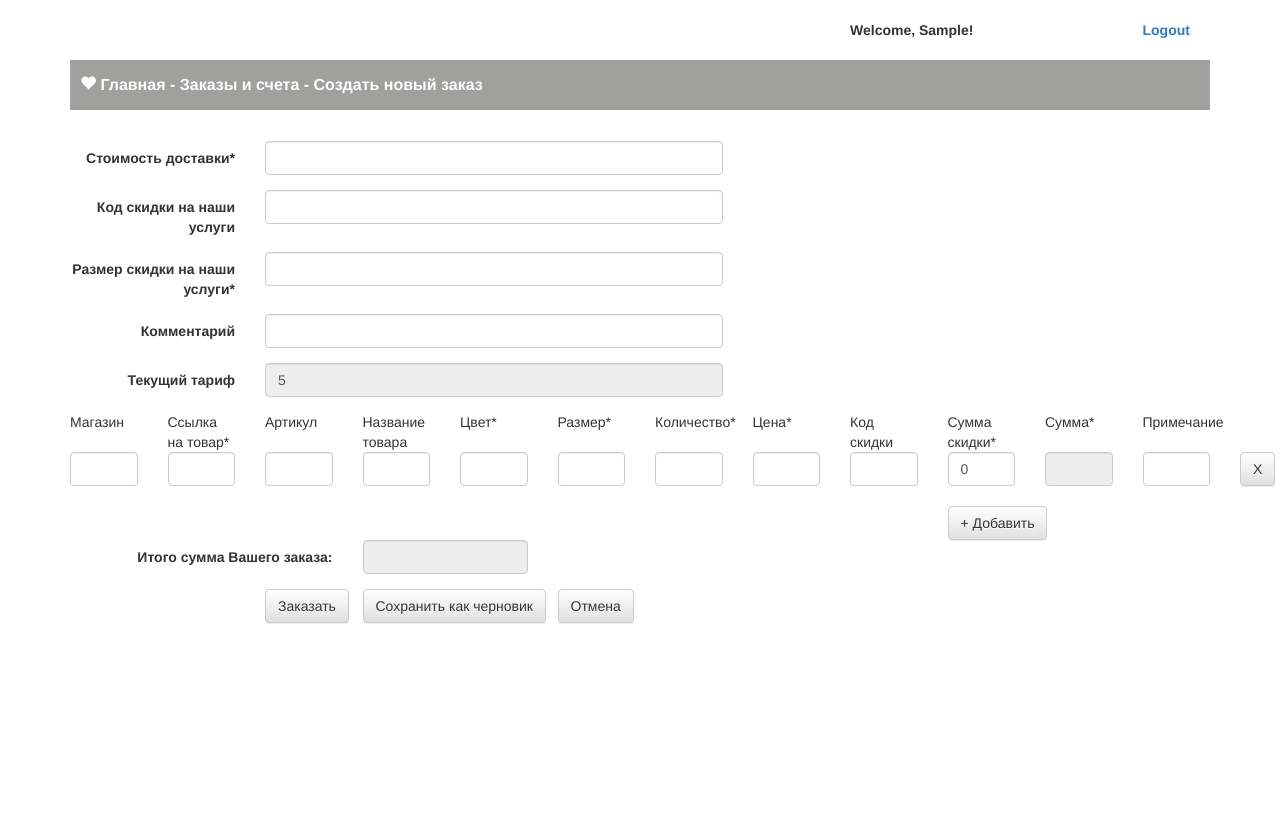
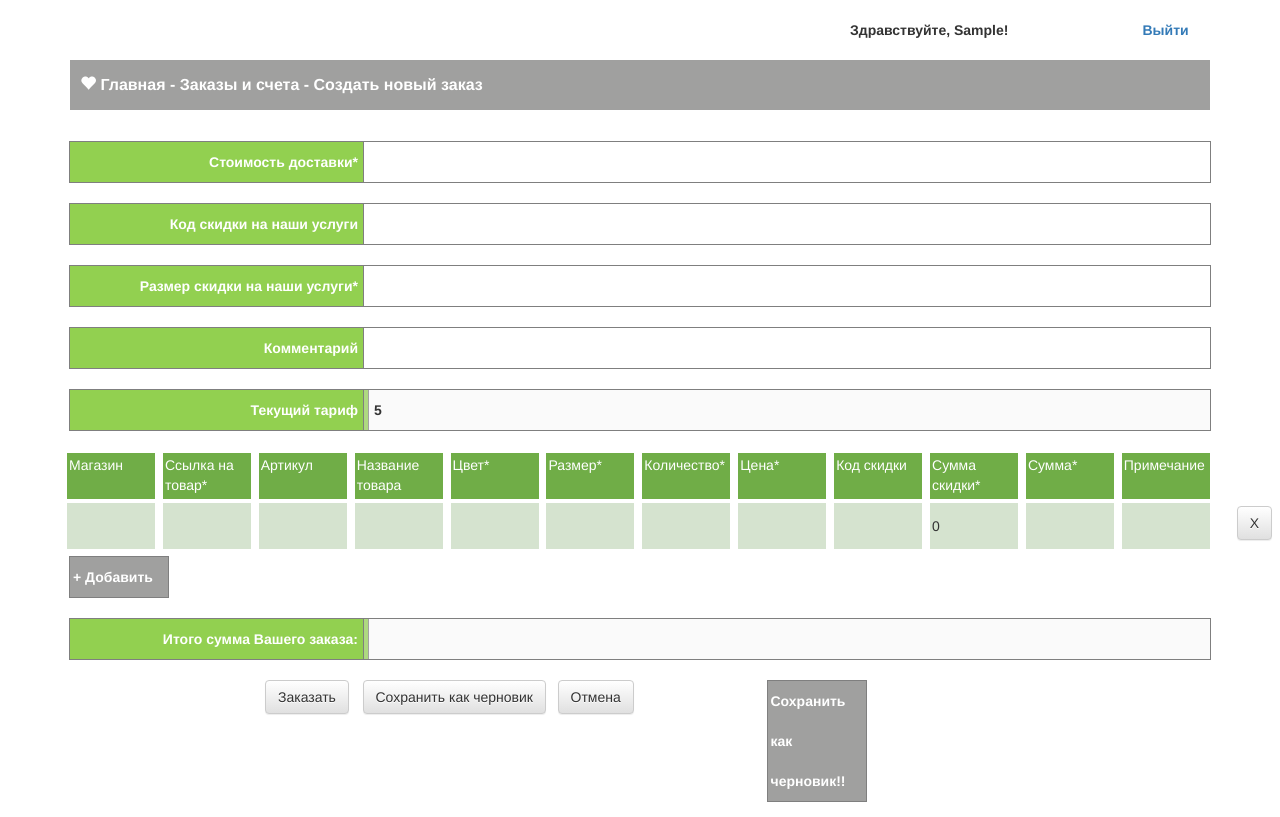
Before and after one commit to bernardito-luis/eurodelivery, a Django app: page /tracker/new_order/ in a window 1280 px wide. Before the commit the page ends 624 px from the top, so only its background shows below. Run offline with Django 3.2, Linux system fonts and the light colour scheme; the visitor is signed in with stand-in values (Sample User, id 1); some libraries are stand-ins or nearby versions.

Commit message:
Improved translation. Improved html and css. Fixed some bugs.

```diff
--- a/delivery_tracker/models.py
+++ b/delivery_tracker/models.py
@@ -118,6 +118,7 @@ def order_pre_save(sender, instance, *args, **kwargs):
                 [instance.user.username, ],
                 fail_silently=False,
             )
+            return
 
         new_status = instance.status
         try:
--- a/delivery_tracker/static/css/custom.css
+++ b/delivery_tracker/static/css/custom.css
@@ -134,13 +134,77 @@
     background: #BADA55;
 }
 .delete_product {
+    display: inline-flex;
     position: absolute;
-    margin-left: 30px;
+    margin-left: 15px;
+    margin-top: 5px;
 }
 
 .info_table {
     margin-left: 10px;
     margin-right: 10px;
+}
+
+.order_new_details_key {
+    display: inline-block;
+    background: #92D050;
+    line-height: 40px;
+    border: 1px #7F7F7F solid;
+    width: 300px;
+    text-align: right;
+    padding-right: 10px;
+    color: white;
+    font-weight: bold;
+    margin-left: 14px;
+}
+.order_new_details_value {
+    display: inline-block;
+    line-height: 38px;
+    border: 1px #7F7F7F solid;
+    width: 848px;
+    text-align: left;
+    padding-left: 10px;
+    margin-left: -10px;
+    font-weight: bold;
+}
+.order_product_header {
+    margin-left: 10px;
+    margin-right: 10px;
+}
+.order_product_header_cell {
+    display: inline-flex;
+    background: #70AD47;
+    color: white;
+    //font-weight: bold;
+    padding: 2px;
+    height: 50px;
+    width: 92px;
+    border: 2px solid white;
+}
+.order_product_row {
+    margin-left: 10px;
+    margin-right: 10px;
+}
+.order_product_cell {
+    display: inline-flex;
+    background: #D5E3CF;
+    padding: 2px;
+    height: 50px;
+    width: 92px;
+    border: 2px solid white;
+}
+.order_new_product {
+    display: inline-block;
+    background: #A0A09F;
+    line-height: 40px;
+    border: 1px #7F7F7F solid;
+    width: 100px;
+    color: white;
+    padding-left: 3px;
+    padding-right: 3px;
+    font-weight: bold;
+    cursor: pointer;
+    margin-left: 14px;
 }
 
 .table_order_header > th {
--- a/delivery_tracker/templates/delivery_tracker/my_orders.html
+++ b/delivery_tracker/templates/delivery_tracker/my_orders.html
@@ -7,10 +7,10 @@
     <div class="container">
         <div class="row top-offset-20">
             <div class="col-md-offset-8 col-md-3">
-                <b>Welcome{% if user.first_name %}, {{ user.first_name }}{% endif %}!</b>
+                <b>Здравствуйте{% if user.first_name %}, {{ user.first_name }}{% endif %}!</b>
             </div>
             <div class="col-md-1">
-                <b><a href="{% url 'logout' %}">Logout</a></b>
+                <b><a href="{% url 'logout' %}">Выйти</a></b>
             </div>
         </div>
         <div class="row">
--- a/delivery_tracker/templates/delivery_tracker/new_order.html
+++ b/delivery_tracker/templates/delivery_tracker/new_order.html
@@ -5,10 +5,10 @@
     <div class="container">
         <div class="row top-offset-20">
             <div class="col-md-offset-8 col-md-3">
-                <b>Welcome{% if user.first_name %}, {{ user.first_name }}{% endif %}!</b>
+                <b>Здравствуйте{% if user.first_name %}, {{ user.first_name }}{% endif %}!</b>
             </div>
             <div class="col-md-1">
-                <b><a href="{% url 'logout' %}">Logout</a></b>
+                <b><a href="{% url 'logout' %}">Выйти</a></b>
             </div>
         </div>
         <div class="row">
@@ -37,107 +37,73 @@
 
                     {{ form.shipping_cost.errors }}
                     <div class="form-group">
-                        <label for="id_shipping_cost" class="control-label col-sm-2">Стоимость доставки*</label>
-                        <div class="col-sm-5">
-                            <input id="id_shipping_cost" type="text" name="shipping_cost" value="{{ form.shipping_cost.value }}" class="form-control calc_total_sum" />
-                        </div>
+                        <label for="id_shipping_cost" class="order_new_details_key">Стоимость доставки*</label>
+                        <input id="id_shipping_cost" type="text" name="shipping_cost" value="{{ form.shipping_cost.value }}" class="ctrl_calc_total_sum order_new_details_value" />
                     </div>
                     {{ form.coupon.errors }}
                     <div class="form-group">
-                        <label for="id_coupon" class="control-label col-sm-2">Код скидки на наши услуги</label>
-                        <div class="col-sm-5">
-                            <input id="id_coupon" type="text" name="coupon" value="" class="form-control" />
-                        </div>
+                        <label for="id_coupon" class="order_new_details_key">Код скидки на наши услуги</label>
+                        <input id="id_coupon" type="text" name="coupon" value="" class="order_new_details_value" />
                     </div>
                     {{ form.discount.errors }}
                     <div class="form-group">
-                        <label for="id_discount" class="control-label col-sm-2">Размер скидки на наши услуги*</label>
-                        <div class="col-sm-5">
-                            <input id="id_discount" type="text" name="discount" value="{{ form.discount.value }}" class="form-control calc_total_sum" />
-                        </div>
+                        <label for="id_discount" class="order_new_details_key">Размер скидки на наши услуги*</label>
+                        <input id="id_discount" type="text" name="discount" value="{{ form.discount.value }}" class="order_new_details_value ctrl_calc_total_sum" />
                     </div>
                     {{ form.user_comment.errors }}
                     <div class="form-group">
-                        <label for="id_user_comment" class="control-label col-sm-2">Комментарий</label>
-                        <div class="col-sm-5">
-                            <input id="id_user_comment" type="text" name="user_comment" value="{{ form.user_comment.value }}" class="form-control" />
-                        </div>
+                        <label for="id_user_comment" class="order_new_details_key">Комментарий</label>
+                        <input id="id_user_comment" type="text" name="user_comment" value="{{ form.user_comment.value }}" class="order_new_details_value" />
                     </div>
 
                     <div class="form-group">
-                        <label for="id_current_fee" class="control-label col-sm-2">Текущий тариф</label>
-                        <div class="col-sm-5">
-                            <input id="id_current_fee" type="text" name="current_fee" value="{{ current_fee }}" readonly="1" class="form-control" />
-                        </div>
+                        <label for="id_current_fee" class="order_new_details_key">Текущий тариф</label>
+                        <input id="id_current_fee" type="text" name="current_fee" value="{{ current_fee }}" disabled="1" class="order_new_details_value" />
                     </div>
                     <input id="id_max_prod_num" name="max_prod_num" type="hidden" value="1" />
 
                     <div class="row">
-                        <div class="col-md-1">Магазин</div>
-                        <div class="col-md-1">Ссылка на товар*</div>
-                        <div class="col-md-1">Артикул</div>
-                        <div class="col-md-1">Название товара</div>
-                        <div class="col-md-1">Цвет*</div>
-                        <div class="col-md-1">Размер*</div>
-                        <div class="col-md-1">Количество*</div>
-                        <div class="col-md-1">Цена*</div>
-                        <div class="col-md-1">Код скидки</div>
-                        <div class="col-md-1">Сумма скидки*</div>
-                        <div class="col-md-1">Сумма*</div>
-                        <div class="col-md-1">Примечание</div>
+                        <div class="order_product_header">
+                            <div class="order_product_header_cell">Магазин</div>
+                            <div class="order_product_header_cell">Ссылка на товар*</div>
+                            <div class="order_product_header_cell">Артикул</div>
+                            <div class="order_product_header_cell">Название товара</div>
+                            <div class="order_product_header_cell">Цвет*</div>
+                            <div class="order_product_header_cell">Размер*</div>
+                            <div class="order_product_header_cell">Количество*</div>
+                            <div class="order_product_header_cell">Цена*</div>
+                            <div class="order_product_header_cell">Код скидки</div>
+                            <div class="order_product_header_cell">Сумма скидки*</div>
+                            <div class="order_product_header_cell">Сумма*</div>
+                            <div class="order_product_header_cell">Примечание</div>
+                        </div>
                     </div>
                     <div id="id_product_list">
                     <div id="id_product_row_1" class="row">
-                        <div class="col-sm-1">
-                            <input id="id_shop_link_1" type="text" name="shop_link_1" class="form-control" />
+                        <div class="order_product_row" style="float:left;">
+                            <input id="id_shop_link_1" type="text" name="shop_link_1" class="order_product_cell" />
+                            <input id="id_product_link_1" type="text" name="product_link_1" class="order_product_cell" />
+                            <input id="id_vendor_code_1" type="text" name="vendor_code_1" class="order_product_cell" />
+                            <input id="id_name_1" type="text" name="name_1" class="order_product_cell" />
+                            <input id="id_color_1" type="text" name="color_1" class="order_product_cell" />
+                            <input id="id_size_1" type="text" name="size_1" class="order_product_cell" />
+                            <input id="id_quantity_1" type="text" name="quantity_1" class="order_product_cell ctrl_calc_sum" />
+                            <input id="id_price_1" type="text" name="price_1" class="order_product_cell ctrl_calc_sum" />
+                            <input id="id_discount_code_1" type="text" name="discount_code_1" class="order_product_cell" />
+                            <input id="id_discount_in_shop_1" type="text" name="discount_in_shop_1" value="0" class="order_product_cell ctrl_calc_sum" />
+                            <input id="id_sum_1" type="text" name="sum_1" disabled class="order_product_cell ctrl_product_sum" />
+                            <input id="id_note_1" type="text" name="note_1" class="order_product_cell" />
                         </div>
-                        <div class="col-sm-1">
-                            <input id="id_product_link_1" type="text" name="product_link_1" class="form-control" />
-                        </div>
-                        <div class="col-sm-1">
-                            <input id="id_vendor_code_1" type="text" name="vendor_code_1" class="form-control" />
-                        </div>
-                        <div class="col-sm-1">
-                            <input id="id_name_1" type="text" name="name_1" class="form-control" />
-                        </div>
-                        <div class="col-sm-1">
-                            <input id="id_color_1" type="text" name="color_1" class="form-control" />
-                        </div>
-                        <div class="col-sm-1">
-                            <input id="id_size_1" type="text" name="size_1" class="form-control" />
-                        </div>
-                        <div class="col-sm-1">
-                            <input id="id_quantity_1" type="text" name="quantity_1" class="form-control calc_sum" />
-                        </div>
-                        <div class="col-sm-1">
-                            <input id="id_price_1" type="text" name="price_1" class="form-control calc_sum" />
-                        </div>
-                        <div class="col-sm-1">
-                            <input id="id_discount_code_1" type="text" name="discount_code_1" class="form-control" />
-                        </div>
-                        <div class="col-sm-1">
-                            <input id="id_discount_in_shop_1" type="text" name="discount_in_shop_1" value="0" class="form-control calc_sum" />
-                        </div>
-                        <div class="col-sm-1">
-                            <input id="id_sum_1" type="text" name="sum_1" readonly="1" class="form-control product_sum" />
-                        </div>
-                        <div class="col-sm-1">
-                            <input id="id_note_1" type="text" name="note_1" class="form-control" style="float: left;" />
-                            <button id="id_delete_product_1" type="button" class="btn btn-default delete_product">X</button>
-                        </div>
+                        <button id="id_delete_product_1" type="button" class="btn btn-default delete_product">X</button>
                     </div>
                     </div>
-                    <div class="row top-offset-20 ">
-                        <div class="col-md-offset-9 col-md-2">
-                            <button type="button" id="id_add_product" class="btn btn-default">+ Добавить</button>
-                        </div>
+                    <div class="row top-offset-5">
+                        <div id="id_add_product" class="order_new_product">+ Добавить</div>
                     </div>
 
-                    <div class="form-group">
-                        <label for="id_order_total" class="control-label col-sm-3">Итого сумма Вашего заказа:</label>
-                        <div class="col-sm-2">
-                            <input id="id_order_total" type="text" disabled value="" class="form-control" />
-                        </div>
+                    <div class="form-group top-offset-20">
+                        <label for="id_order_total" class="order_new_details_key">Итого сумма Вашего заказа:</label>
+                        <input id="id_order_total" type="text" disabled value="" class="order_new_details_value" />
                     </div>
                     <div class="row form-group">
                         <div class="col-md-offset-2 col-md-1">
@@ -148,6 +114,9 @@
                         </div>
                         <div class="col-md-2">
                             <button type="submit" name="new_order_cancel" class="btn btn-default">Отмена</button>
+                        </div>
+                        <div class="col-md-2">
+                            <a id="id_save_draft" name="new_order_draft" class="order_new_product">Сохранить как черновик!!</a>
                         </div>
                     </div>
                 </form>
@@ -192,8 +161,8 @@
             $(sum_id).attr('value', '');
         }
     }
-    $(".calc_sum").on('input', calc_sum);
-    $(".calc_total_sum").on('input', calc_total_sum);
+    $(".ctrl_calc_sum").on('input', calc_sum);
+    $(".ctrl_calc_total_sum").on('input', calc_total_sum);
 
     function delete_product() {
         var product_id = this.id.substring(this.id.lastIndexOf("_")+1);
@@ -204,19 +173,23 @@
 
     function calc_total_sum() {
         var total_sum = 0;
-        $(".product_sum").each(function () {
+        $(".ctrl_product_sum").each(function () {
             if (!isNaN($(this).val()) && $(this).val() !== '') {
                 total_sum += parseFloat($(this).val(), 10);
             }
         });
-        if ($('#id_shipping_cost').val() !== '') {
-            total_sum += parseFloat($('#id_shipping_cost').val(), 10);
+        var shipping_cost = parseFloat($('#id_shipping_cost').val(), 10);
+        if ($('#id_shipping_cost').val() !== '' && !isNaN(shipping_cost)) {
+            total_sum += shipping_cost;
         }
-        if ($('#id_discount').val() !== '') {
-            total_sum -= parseFloat($('#id_discount').val(), 10);
+        var discount = parseFloat($('#id_discount').val(), 10);
+        if ($('#id_discount').val() !== '' && !isNaN(discount)) {
+            total_sum -= discount;
         }
-        if ($('#id_current_fee').val() !== '') {
-            total_sum += parseFloat($('#id_current_fee').val(), 10);
+
+        var current_fee = parseFloat($('#id_current_fee').val(), 10);
+        if ($('#id_current_fee').val() !== '' && !isNaN(current_fee)) {
+            total_sum += current_fee;
         }
         if (total_sum < 0) {
             total_sum = 0;
@@ -228,53 +201,37 @@
         current_prod_qty++;
         $("#id_max_prod_num").attr('value', current_prod_qty);
         var new_product = `
-            <div id="id_product_row_(product_num)" class="row top-offset-5">
-                <div class="col-sm-1">
-                    <input id="id_shop_link_(product_num)" type="text" name="shop_link_(product_num)" class="form-control" />
+            <div id="id_product_row_(product_num)" class="row">
+                <div class="order_product_row" style="float:left;">
+                    <input id="id_shop_link_(product_num)" type="text" name="shop_link_(product_num)" class="order_product_cell" />
+                    <input id="id_product_link_(product_num)" type="text" name="product_link_(product_num)" class="order_product_cell" />
+                    <input id="id_vendor_code_(product_num)" type="text" name="vendor_code_(product_num)" class="order_product_cell" />
+                    <input id="id_name_(product_num)" type="text" name="name_(product_num)" class="order_product_cell" />
+                    <input id="id_color_(product_num)" type="text" name="color_(product_num)" class="order_product_cell" />
+                    <input id="id_size_(product_num)" type="text" name="size_(product_num)" class="order_product_cell" />
+                    <input id="id_quantity_(product_num)" type="text" name="quantity_(product_num)" class="order_product_cell ctrl_calc_sum" />
+                    <input id="id_price_(product_num)" type="text" name="price_(product_num)" class="order_product_cell ctrl_calc_sum" />
+                    <input id="id_discount_code_(product_num)" type="text" name="discount_code_(product_num)" class="order_product_cell" />
+                    <input id="id_discount_in_shop_(product_num)" type="text" name="discount_in_shop_(product_num)" value="0" class="order_product_cell ctrl_calc_sum" />
+                    <input id="id_sum_(product_num)" type="text" name="sum_(product_num)" disabled readonly="1" class="order_product_cell ctrl_product_sum" />
+                    <input id="id_note_(product_num)" type="text" name="note_(product_num)" class="order_product_cell" />
                 </div>
-                <div class="col-sm-1">
-                    <input id="id_product_link_(product_num)" type="text" name="product_link_(product_num)" class="form-control" />
-                </div>
-                <div class="col-sm-1">
-                    <input id="id_vendor_code_(product_num)" type="text" name="vendor_code_(product_num)" class="form-control" />
-                </div>
-                <div class="col-sm-1">
-                    <input id="id_name_(product_num)" type="text" name="name_(product_num)" class="form-control" />
-                </div>
-                <div class="col-sm-1">
-                    <input id="id_color_(product_num)" type="text" name="color_(product_num)" class="form-control" />
-                </div>
-                <div class="col-sm-1">
-                    <input id="id_size_(product_num)" type="text" name="size_(product_num)" class="form-control" />
-                </div>
-                <div class="col-sm-1">
-                    <input id="id_quantity_(product_num)" type="text" name="quantity_(product_num)" class="form-control calc_sum" />
-                </div>
-                <div class="col-sm-1">
-                    <input id="id_price_(product_num)" type="text" name="price_(product_num)" class="form-control calc_sum" />
-                </div>
-                <div class="col-sm-1">
-                    <input id="id_discount_code_(product_num)" type="text" name="discount_code_(product_num)" class="form-control" />
-                </div>
-                <div class="col-sm-1">
-                    <input id="id_discount_in_shop_(product_num)" type="text" name="discount_in_shop_(product_num)" value="0" class="form-control calc_sum" />
-                </div>
-                <div class="col-sm-1">
-                    <input id="id_sum_(product_num)" type="text" name="sum_(product_num)" readonly="1" class="form-control product_sum" />
-                </div>
-                <div class="col-sm-1">
-                    <input id="id_note_(product_num)" type="text" name="note_(product_num)" class="form-control" style="float: left;" />
-                    <button id="id_delete_product_(product_num)"type="button" class="btn btn-default delete_product">X</button>
-                </div>
+                <button id="id_delete_product_(product_num)" type="button" class="btn btn-default delete_product">X</button>
             </div>
         `;
         new_product = new_product.replace(/\(product_num\)/g, current_prod_qty);
         $("#id_product_list").append(new_product);
 
-        $(".calc_sum").on('input', calc_sum);
+        $(".ctrl_calc_sum").on('input', calc_sum);
         $(".delete_product").click(delete_product);
 
     });
 
+    $("#id_save_draft").click(function () {
+        $("#id_order_form").trigger('submit');
+
+        return false;
+    });
+
 </script>
 {% endblock %}
--- a/delivery_tracker/templates/delivery_tracker/order_detail.html
+++ b/delivery_tracker/templates/delivery_tracker/order_detail.html
@@ -7,10 +7,10 @@
     <div class="container">
         <div class="row top-offset-20">
             <div class="col-md-offset-8 col-md-3">
-                <b>Welcome{% if user.first_name %}, {{ user.first_name }}{% endif %}!</b>
+                <b>Здравствуйте{% if user.first_name %}, {{ user.first_name }}{% endif %}!</b>
             </div>
             <div class="col-md-1">
-                <b><a href="{% url 'logout' %}">Logout</a></b>
+                <b><a href="{% url 'logout' %}">Выйти</a></b>
             </div>
         </div>
         <div class="row">
--- a/delivery_tracker/templates/delivery_tracker/personal_data.html
+++ b/delivery_tracker/templates/delivery_tracker/personal_data.html
@@ -6,10 +6,10 @@
     <div class="container">
         <div class="row top-offset-20">
             <div class="col-md-offset-8 col-md-3">
-                <b>Welcome{% if user.first_name %}, {{ user.first_name }}{% endif %}!</b>
+                <b>Здравствуйте{% if user.first_name %}, {{ user.first_name }}{% endif %}!</b>
             </div>
             <div class="col-md-1">
-                <b><a href="{% url 'logout' %}">Logout</a></b>
+                <b><a href="{% url 'logout' %}">Выйти</a></b>
             </div>
         </div>
         <div class="row">
--- a/delivery_tracker/views.py
+++ b/delivery_tracker/views.py
@@ -268,7 +268,7 @@ def new_order(request):
                 user_comment=request.POST.get('user_comment') or ''
             )
             StatusLog.objects.create(
-                purchase_order=new_order,
+                purchase_order=new_purchase_order,
                 status=new_status
             )
 
```
